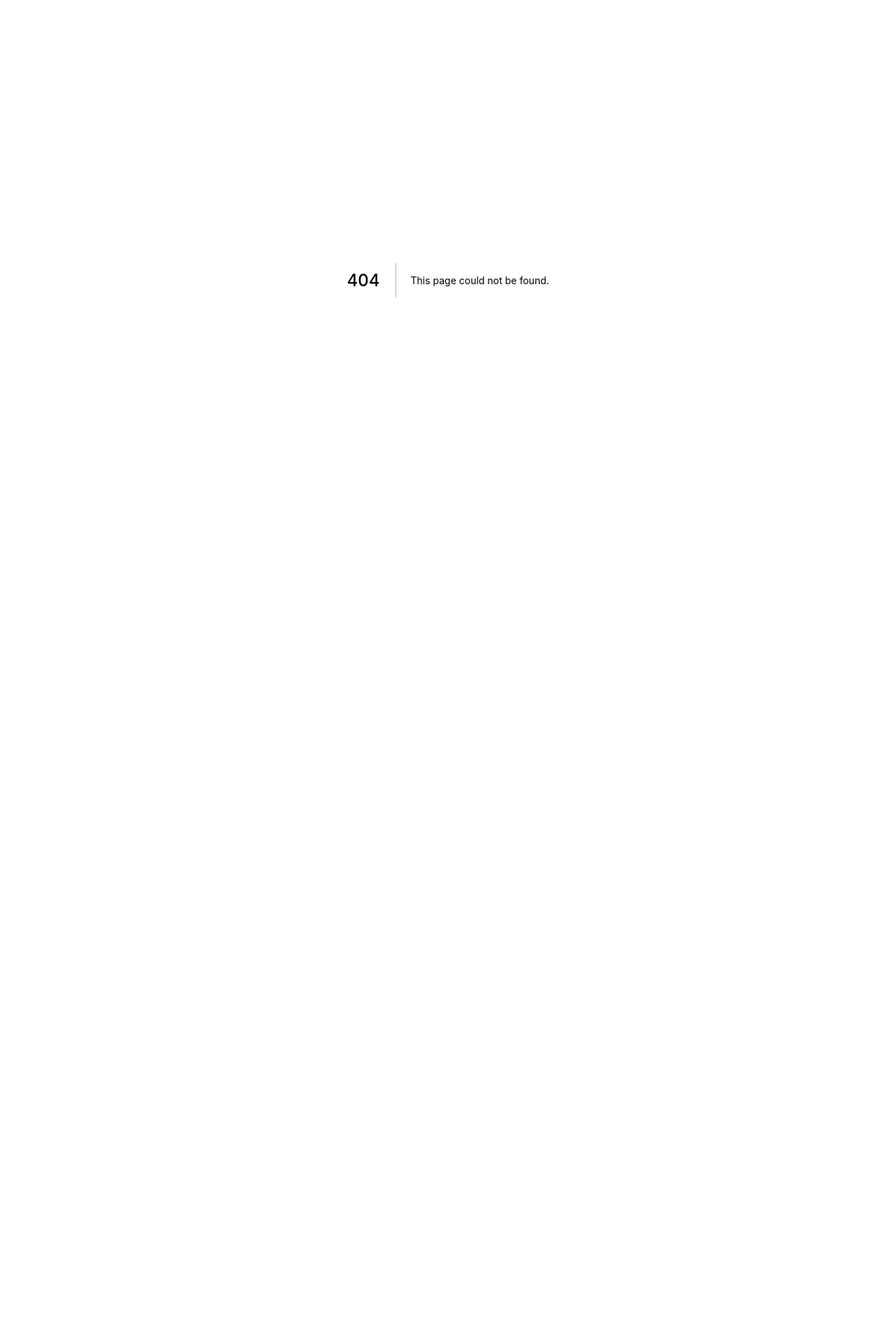
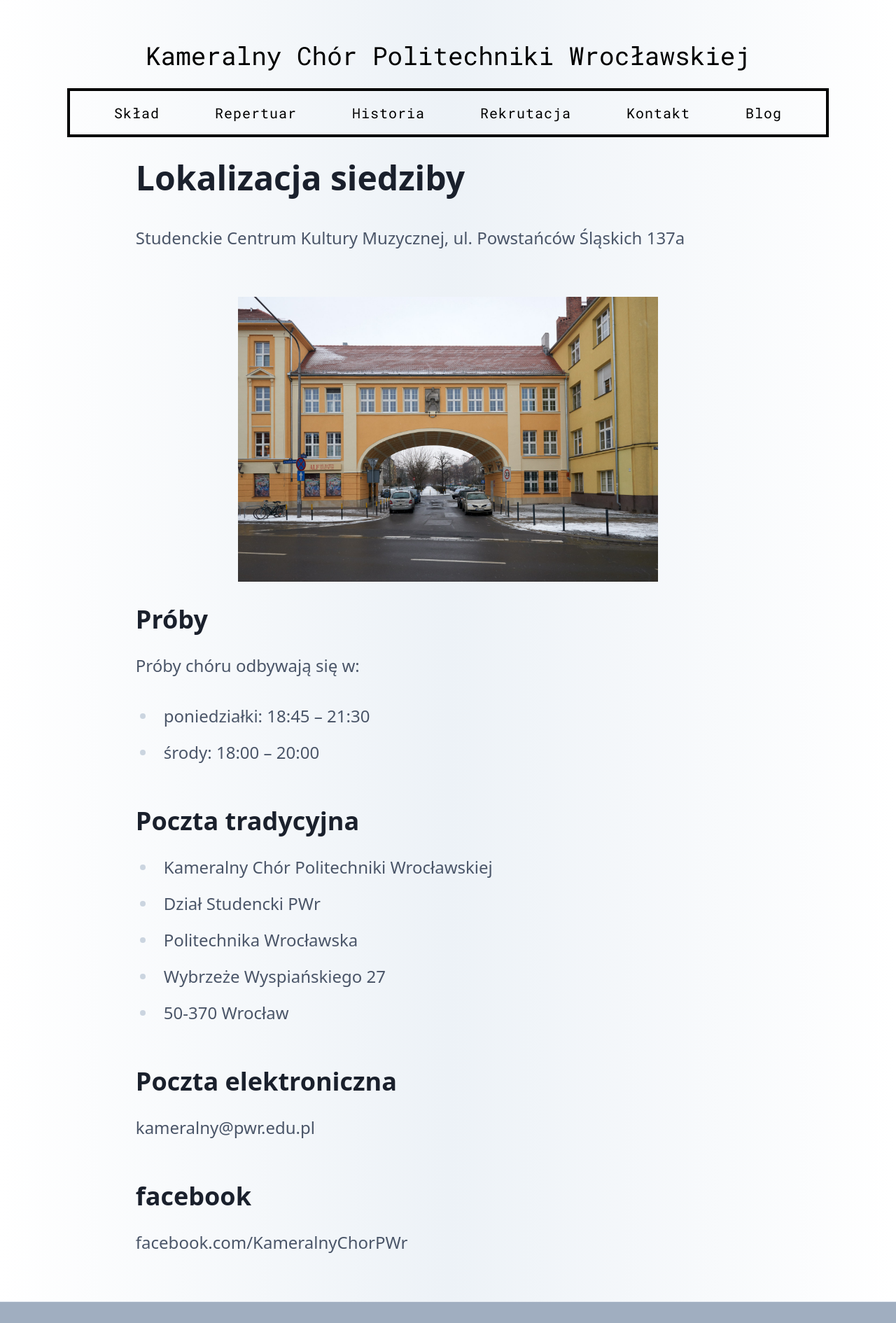
Before and after one commit to PatrykDyminski/KChPWRPage, a Next.js app: page /kontakt in a window 1280 px wide. Before the commit this address had no page. Shown: the top 1890 px of the page at 70% size. Before the commit the page ends 800 px from the top, so only its background shows below. Built offline with nearby package versions, Linux system fonts and the light colour scheme.

Commit message:
Contact Page

```diff
--- a/components/MyProse.js
+++ b/components/MyProse.js
@@ -1,7 +1,7 @@
 export default function MyProse({ children }) {
   return (
     <div className="space-y-10 sm:space-y-12 lg:space-y-20 xl:space-y-24">
-      <article className="prose prose-sm sm:prose lg:prose-lg xl:prose-2xl mx-auto pb-16 text-justify">
+      <article className="prose prose-sm sm:prose lg:prose-lg xl:prose-2xl mx-auto pb-4 lg:pb-8 text-justify">
         {children}
       </article>
     </div>
--- a/components/Nav.js
+++ b/components/Nav.js
@@ -2,11 +2,11 @@ import Link from 'next/link'
 import { useState } from "react";
 
 const localPages = [
-  { href: '/', label: 'Dom' },
   { href: '/sklad', label: 'Skład' },
   { href: '/repertuar', label: 'Repertuar' },
   { href: '/historia', label: 'Historia' },
   { href: '/rekrutacja', label: 'Rekrutacja' },
+  { href: '/kontakt', label: 'Kontakt' },
   { href: '/blog', label: 'Blog' },
 ]
 
@@ -32,7 +32,7 @@ export default function Nav() {
             {localPages.map(({ href, label }) => (
               <li key={`${href}${label}`}>
                 <Link href={href}>
-                  <a className="no-underline p-2 m-2 text-xl tracking-wider hover:text-gray-500">{label}</a>
+                  <a className="no-underline p-2 m-2 text-lg lg:text-xl tracking-wider hover:text-gray-500">{label}</a>
                 </Link>
               </li>
             ))}
--- a/pages/dominik.js
+++ b/pages/dominik.js
@@ -8,7 +8,7 @@ const title = "Asystent"
 export default function Dominik() {
   return (
     <MyPage pageTitle={title}>
-      <div className="flex flex-col text-center items-center my-8">
+      <div className="flex flex-col items-center my-8">
         <Image src="/dominik.jpg" width={1008} height={672} alt="Dominik Kozłowski" />
       </div>
       <MyProse>
--- a/pages/dyrygent.js
+++ b/pages/dyrygent.js
@@ -8,7 +8,7 @@ const title = "Dyrygent"
 export default function Dyrygent() {
   return (
     <MyPage pageTitle={title}>
-      <div className="flex flex-col text-center items-center my-8">
+      <div className="flex flex-col items-center my-8">
         <Image src="/aniaopt.jpg" width={1074} height={746} alt="Anna Sipak" />
       </div>
       <MyProse>
--- a/pages/historia.js
+++ b/pages/historia.js
@@ -8,7 +8,7 @@ const title = "Historia"
 export default function Historia() {
   return (
     <MyPage pageTitle={title}>
-      <div className="flex flex-col text-center items-center my-8">
+      <div className="flex flex-col items-center my-8">
         <Image src="/zdj2.jpg" width={768} height={512} alt="koncert barburkowy 2018" />
       </div>
       <MyProse>
--- /dev/null
+++ b/pages/kontakt.js
@@ -0,0 +1,44 @@
+import MyPage from '@components/MyPage'
+import MyProse from '@components/MyProse'
+
+import Image from 'next/image'
+import Link from 'next/link'
+
+const title = "Kontakt"
+
+export default function Kontakt() {
+  return (
+    <MyPage pageTitle={title}>
+      <MyProse>
+        <h2 className="pt-4 md:pt-8">Lokalizacja siedziby</h2>
+        <p>Studenckie Centrum Kultury Muzycznej, ul. Powstańców Śląskich 137a</p>
+      </MyProse>
+      <div className="flex flex-col items-center my-8">
+        <Image src="/siedziba.jpg" width={600} height={407} alt="Nasz siedziba" />
+      </div>
+      <MyProse>
+        <h3>Próby</h3>
+        <p>Próby chóru odbywają się w:
+        <ul>
+          <li>poniedziałki: 18:45 – 21:30</li>
+          <li>środy: 18:00 – 20:00</li>
+        </ul>
+        </p>
+        <h3>Poczta tradycyjna</h3>
+        <ul>
+          <li>Kameralny Chór Politechniki Wrocławskiej</li>
+          <li>Dział Studencki PWr</li>
+          <li>Politechnika Wrocławska</li>
+          <li>Wybrzeże Wyspiańskiego 27</li>
+          <li>50-370 Wrocław</li>
+        </ul>
+        <h3>Poczta elektroniczna</h3>
+        <p>kameralny@pwr.edu.pl</p>
+        <h3>facebook</h3>
+        <Link href="https://www.facebook.com/KameralnyChorPWr" passHref={true}>
+          <p className="cursor-pointer hover:text-blue-600">facebook.com/KameralnyChorPWr</p>
+        </Link>
+      </MyProse>
+    </MyPage>
+  )
+}
--- a/pages/repertuar.js
+++ b/pages/repertuar.js
@@ -10,7 +10,7 @@ const title = "Repertuar"
 export default function Repertuar({ categories }) {
   return (
     <MyPage pageTitle={title}>
-      <div className="flex flex-col text-center items-center my-8">
+      <div className="flex flex-col items-center my-8">
         <Image src="/nuty.jpg" width={594} height={335} alt="nuty" />
       </div>
       <MyProse>
```
